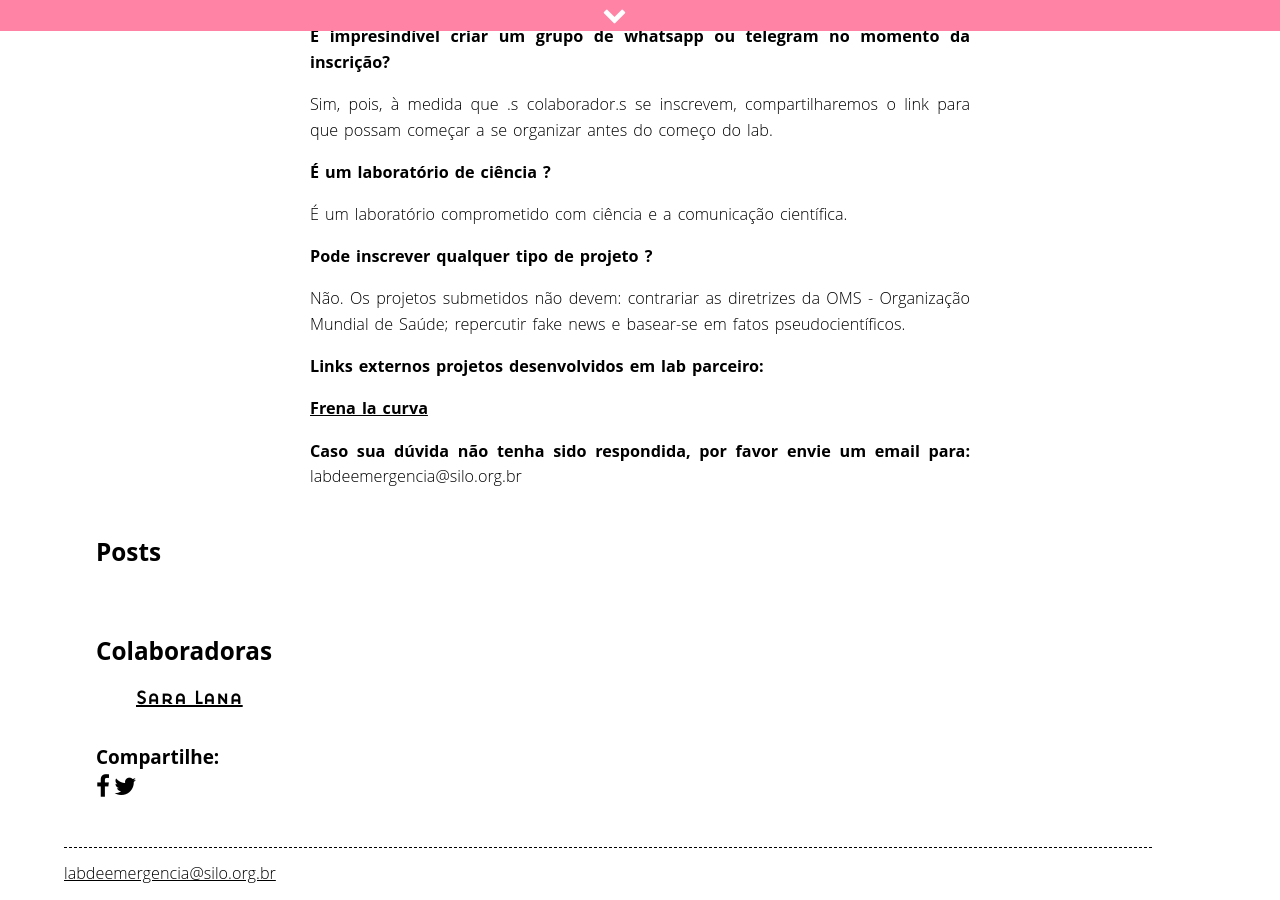
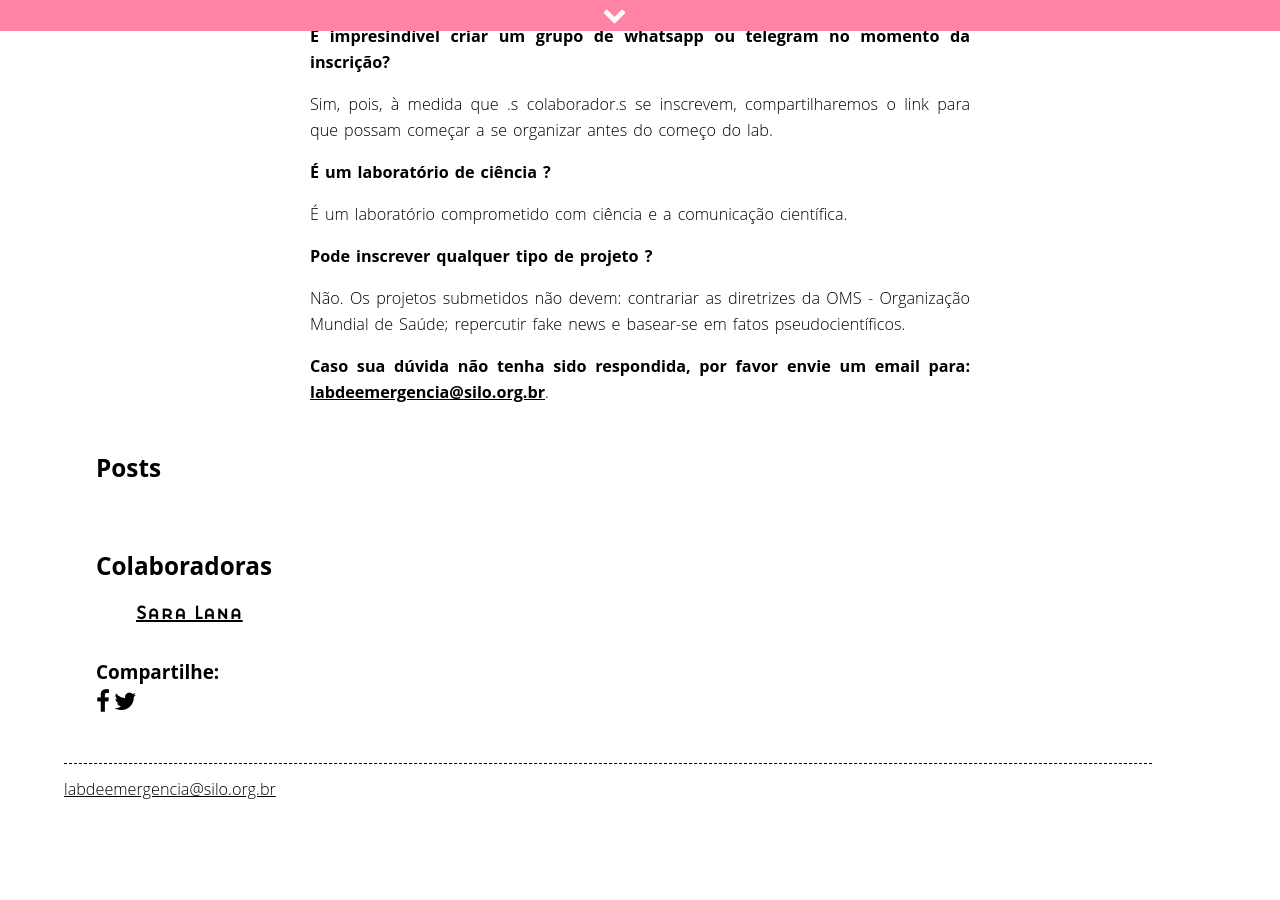
Before and after one commit to associacaosilo/labdeemergencia1ed, a Jekyll site: the page built from _pages/perguntasfrequentes.md, in a window 1280 px wide and 900 px high, scrolled down 528 px. Built offline with Jekyll 4.4.1, drawn with Linux system fonts in a browser that asks for light colours; nearby versions of some CDN libraries; after the commit the page ends 1344 px from its top, so only the background shows below that.

Commit message:
Update perguntasfrequentes.md

```diff
--- a/_pages/perguntasfrequentes.md
+++ b/_pages/perguntasfrequentes.md
@@ -31,10 +31,4 @@ Não. Os projetos submetidos não devem:  contrariar as diretrizes da OMS - Orga
 
 
 
-
-**Links externos projetos desenvolvidos em lab parceiro:**
-
-[Frena la curva](https://frenalacurva.net/){:target="_blank"}
-
-
-**Caso sua dúvida não tenha sido respondida, por favor envie um email para:** labdeemergencia@silo.org.br
+**Caso sua dúvida não tenha sido respondida, por favor envie um email para:** [labdeemergencia@silo.org.br](mailto:labdeemergencia@silo.org.br){:target="_blank"}.
```
